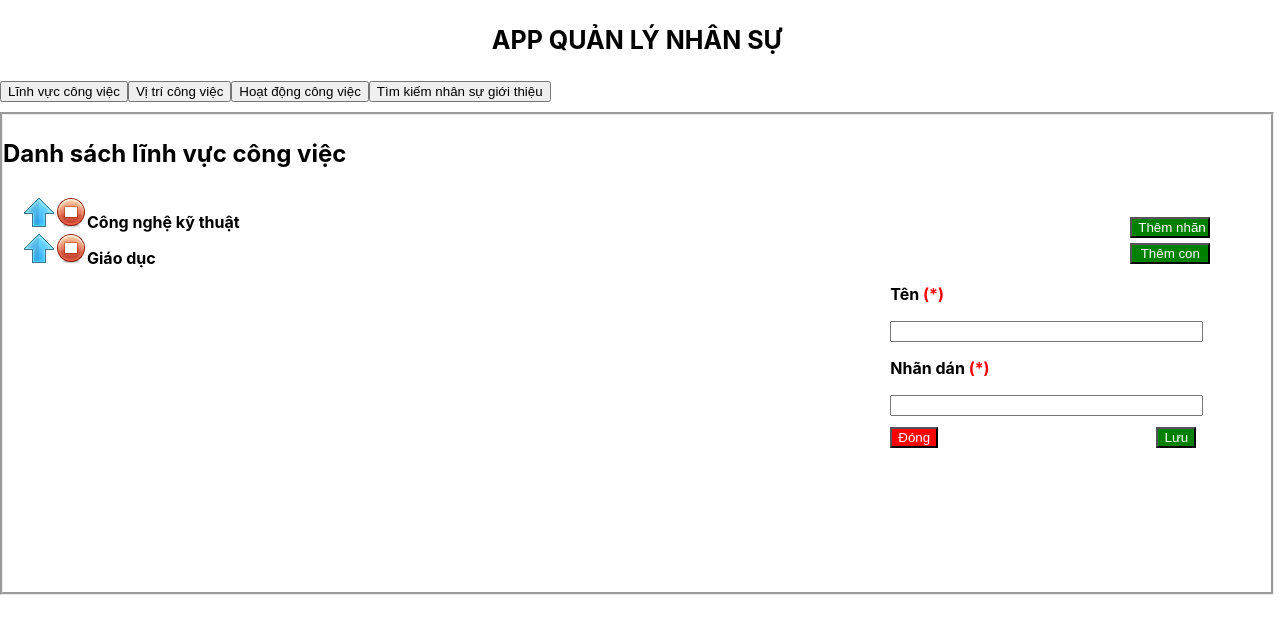
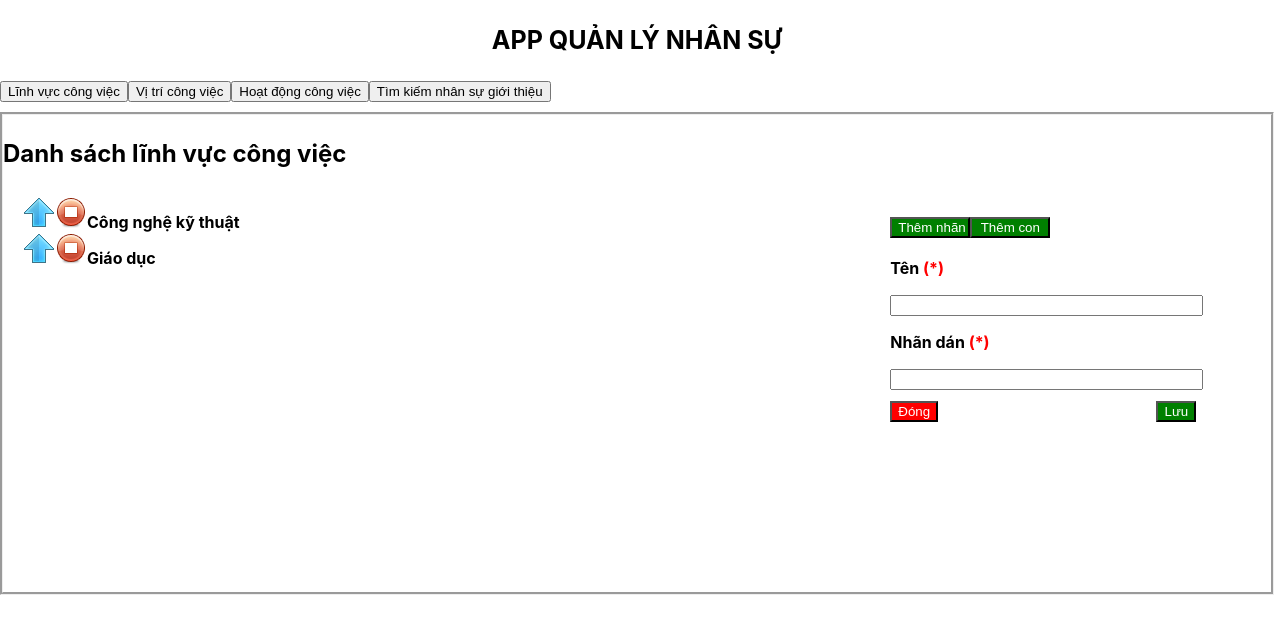
Before and after one commit to ongtrumduy/PR-ECT3, a React (Create React App) app in the folder FRONTEND/: page / in a window 1280 px wide. Shown: the top 634 px of the page. Built offline with nearby package versions, Linux system fonts and the light colour scheme.

Commit message:
fix looix popup cuar modal

```diff
--- a/FRONTEND/src/Component/JobList/CreateEditPage/CreateEditPage.js
+++ b/FRONTEND/src/Component/JobList/CreateEditPage/CreateEditPage.js
@@ -17,7 +17,7 @@ export default class CreateEditPage extends React.Component {
             style={{
               color: "white",
               backgroundColor: "green",
-              margin: "5px 0 0 240px",
+              margin: "5px 0 0 0",
               width: "80px"
             }}
             type="button"
@@ -28,7 +28,7 @@ export default class CreateEditPage extends React.Component {
             style={{
               color: "white",
               backgroundColor: "green",
-              margin: "5px 0 0 240px",
+              margin: "5px 0 0 0",
               width: "80px"
             }}
             type="button"
--- a/FRONTEND/src/Component/RenderAllModal/RenderAllModal.css
+++ b/FRONTEND/src/Component/RenderAllModal/RenderAllModal.css
@@ -2,7 +2,7 @@
     position: absolute;
     bottom: 0;
     left: -5px;
-    height: 100%;
+    height: 1000px;
     width: 99.6%;
     background-color: rgba(0, 0, 0, 0.8);
     border-style: groove;
--- a/FRONTEND/src/Main/Main.js
+++ b/FRONTEND/src/Main/Main.js
@@ -26,12 +26,10 @@ export default class Main extends React.Component {
           APP QUẢN LÝ NHÂN SỰ
         </p>
         <DashBoard setStatusRenderModalForm={this.setStatusRenderModalForm} />
-        <div>
-          <RenderAllModal
-            statusRenderModalForm={this.state.statusRenderModalForm}
-            setStatusRenderModalForm={this.setStatusRenderModalForm}
-          />
-        </div>
+        <RenderAllModal
+          statusRenderModalForm={this.state.statusRenderModalForm}
+          setStatusRenderModalForm={this.setStatusRenderModalForm}
+        />
         {/* <DetailInforModal /> */}
       </div>
     );
```
Also changed, not shown: 1 other file (tests, documents, lock files or other folders).
